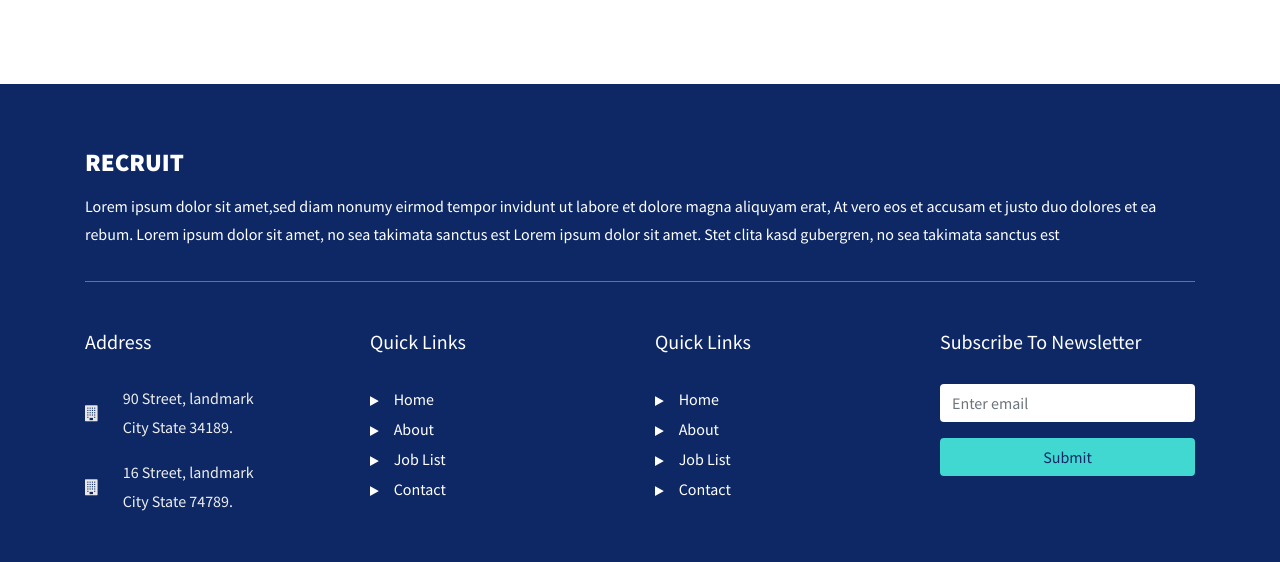
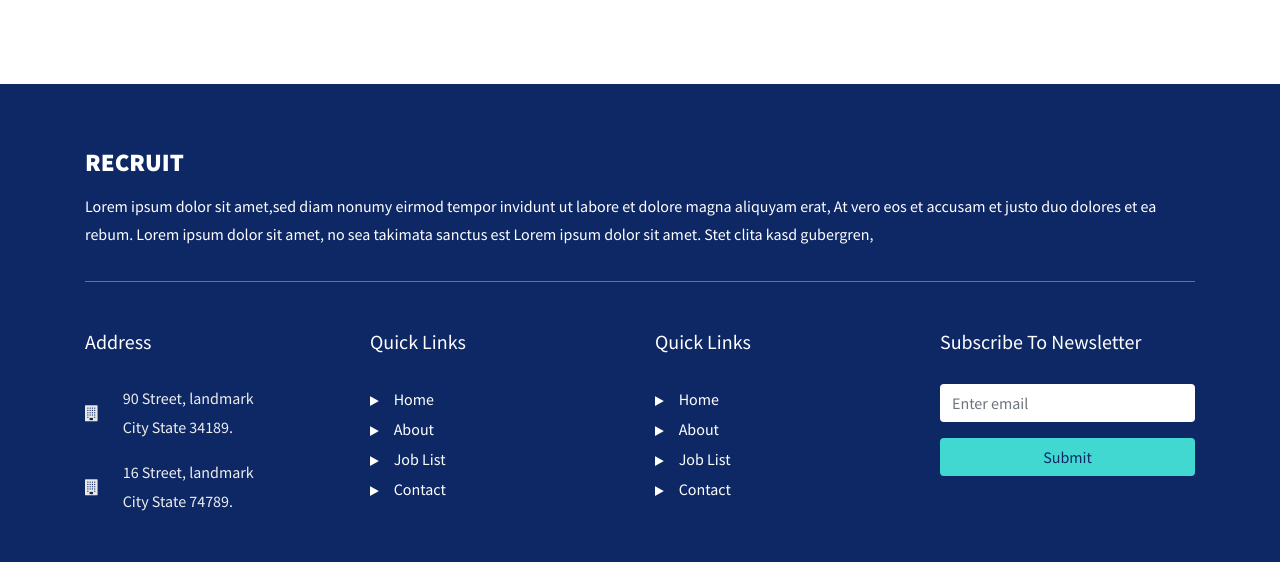
Before and after one commit to mohammedshajin/JobPortal, a Django app: page /search/ in a window 1280 px wide. Shown: the part 2539-3101 px from the top of the page. Run offline with Django 3.2, Linux system fonts and the light colour scheme; data comes from the database, SQL or seed files in the repository; some libraries are stand-ins or nearby versions.

Commit message:
index.html

```diff
--- a/templates/search.html
+++ b/templates/search.html
@@ -242,8 +242,7 @@ License URL: http://creativecommons.org/licenses/by/3.0/
                 <p class="text-white">Lorem ipsum dolor sit amet,sed diam nonumy eirmod tempor invidunt
                     ut labore et dolore magna aliquyam
                     erat, At vero eos et accusam et justo duo dolores et ea rebum. Lorem ipsum dolor sit amet, no sea
-                    takimata sanctus est Lorem ipsum dolor sit amet. Stet clita kasd gubergren, no sea takimata sanctus
-                    est
+                    takimata sanctus est Lorem ipsum dolor sit amet. Stet clita kasd gubergren,
                      </p>
             </div>
             <div class="row  pt-5">
```
